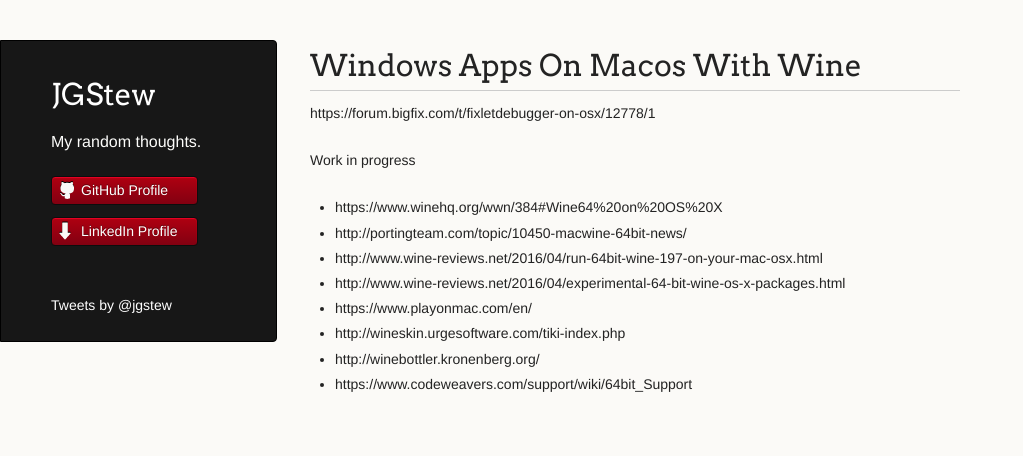
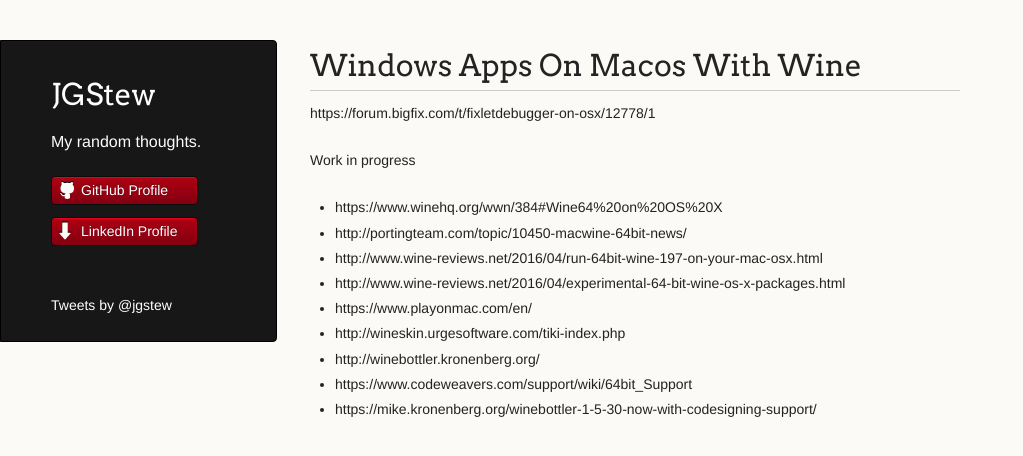
Before and after one commit to jgstew/jgstew.github.io, a Jekyll site: the page built from _posts/2016-12-03-Windows-apps-on-macOS-with-Wine.md, in a window 1280 px wide. Shown: the top 456 px of the page, without its empty margins (0-1023 px from the left). Built offline with Jekyll 4.4.1, drawn with Linux system fonts in a browser that asks for light colours; comment, search, counter and statistics services are not loaded; part of the change alters nothing that is shown.

Commit message:
Update 2016-12-03-Windows-apps-on-macOS-with-Wine.md

```diff
--- a/_posts/2016-12-03-Windows-apps-on-macOS-with-Wine.md
+++ b/_posts/2016-12-03-Windows-apps-on-macOS-with-Wine.md
@@ -11,3 +11,4 @@ Work in progress
 - http://wineskin.urgesoftware.com/tiki-index.php
 - http://winebottler.kronenberg.org/
 - https://www.codeweavers.com/support/wiki/64bit_Support
+- https://mike.kronenberg.org/winebottler-1-5-30-now-with-codesigning-support/
```
